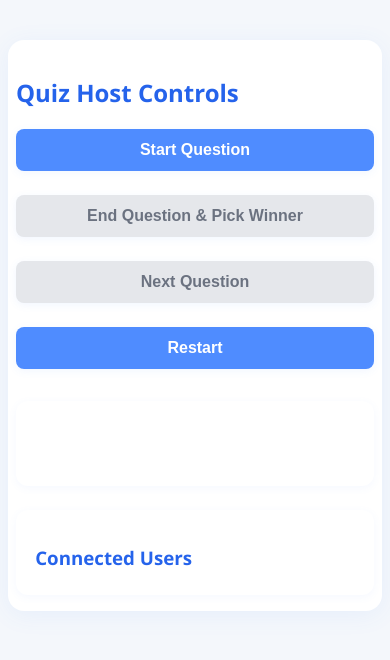
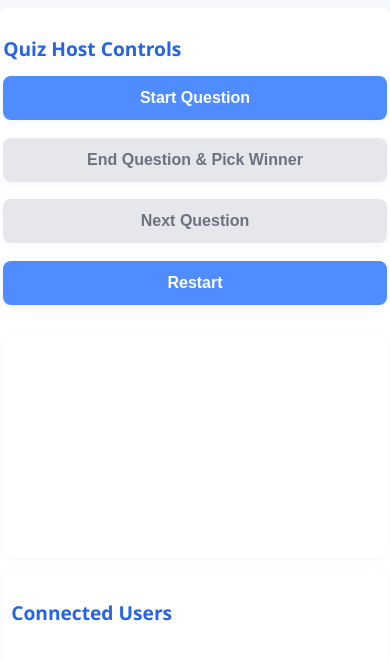
Before and after one commit to SkyDev125/demo-game, a website: page public/host.html in a window 390 px wide. Drawn offline with nearby package versions, Linux system fonts and the light colour scheme; no server answers.

Commit message:
feat: improve mobile responsiveness with enhanced styles and layout adjustments

```diff
--- a/public/style.css
+++ b/public/style.css
@@ -362,3 +362,98 @@ li {
     color: var(--muted);
     margin-left: 0.3em;
 }
+
+/* --- Mobile-first improvements --- */
+@media (max-width: 600px) {
+  html {
+    font-size: 16px;
+  }
+  body {
+    margin: 0;
+    padding: 0;
+    min-height: 100vh;
+    width: 100vw;
+    overflow-x: hidden;
+  }
+  .container {
+    padding: 0.7em 0.2em;
+    margin-top: 0.5em;
+    max-width: 100vw;
+    border-radius: 0.5em;
+    box-shadow: none;
+  }
+  h2, h3 {
+    font-size: 1.2em;
+    margin-bottom: 0.4em;
+  }
+  #mainTitle {
+    font-size: 1.1em;
+  }
+  input, button {
+    font-size: 1em !important;
+    padding: 0.7em 0.8em !important;
+  }
+  button {
+    width: 100%;
+    margin: 0.4em 0 0.4em 0;
+    min-height: 44px;
+    font-size: 1em;
+  }
+  .host-controls {
+    flex-direction: column;
+    gap: 0.3em;
+  }
+  .users-section {
+    flex-direction: column;
+    gap: 0.7em;
+    margin-top: 1em;
+  }
+  .user-list-card {
+    min-width: unset;
+    padding: 0.7em 0.5em;
+  }
+  .winner-table th, .winner-table td {
+    padding: 0.3em 0.2em;
+    font-size: 0.95em;
+  }
+  .winner-badge {
+    min-width: 40px;
+    padding: 0.15em 0.3em;
+    font-size: 0.95em;
+  }
+  #winner, #quizProgress {
+    font-size: 1em;
+  }
+}
+
+/* Make option buttons stack vertically on mobile */
+@media (max-width: 600px) {
+  #options {
+    display: flex;
+    flex-direction: column;
+    gap: 0.5em;
+  }
+}
+
+/* Make sure tables scroll horizontally if needed */
+.winner-table {
+  overflow-x: auto;
+  display: block;
+}
+
+/* Increase tap target for option buttons */
+.option-btn {
+  min-height: 44px;
+  font-size: 1em;
+  width: 100%;
+  margin-bottom: 0.5em;
+}
+
+/* Hide scrollbars on mobile for a cleaner look */
+body, html {
+  -webkit-overflow-scrolling: touch;
+  scrollbar-width: none;
+}
+body::-webkit-scrollbar {
+  display: none;
+}
```
Also changed, not shown: public/index.html (+1 -0 lines).
